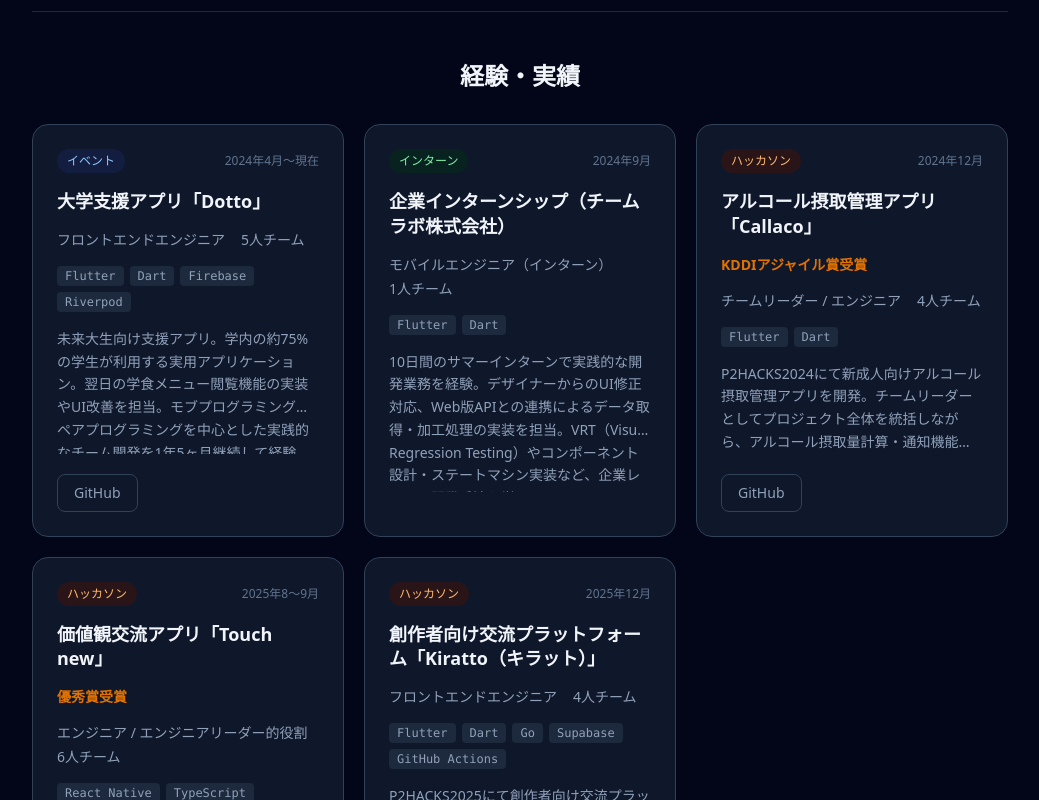
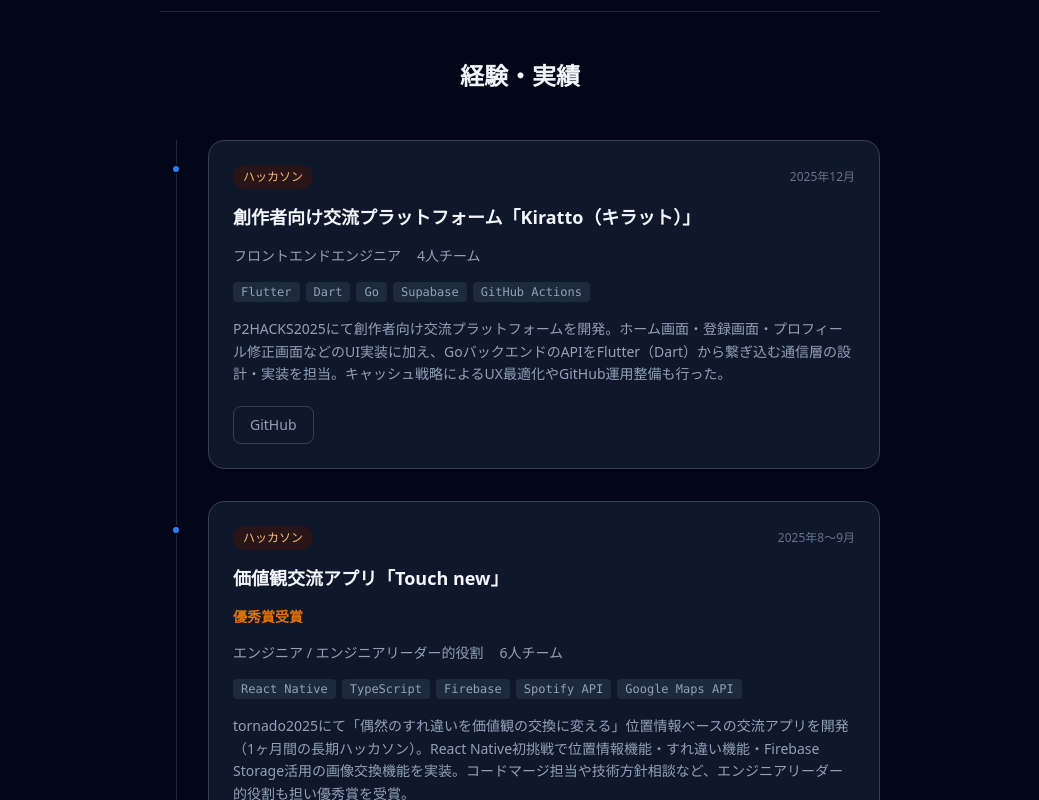
Before and after one commit to zakiPoteto/PortfolioWeb, a Next.js app: page / in a window 1280 px wide. Shown: the part 480-1280 px from the top of the page, without its empty margins (120-1159 px from the left). Built offline with nearby package versions, Linux system fonts and the light colour scheme.

Commit message:
feat: 経験セクションのレイアウト修正

```diff
--- a/src/components/ExperiencesSection.tsx
+++ b/src/components/ExperiencesSection.tsx
@@ -3,13 +3,19 @@ import ExperienceCard from "./ExperienceCard";
 
 export default function ExperiencesSection() {
   return (
-    <section className="max-w-5xl mx-auto px-6 pb-20">
+    <section className="max-w-3xl mx-auto px-6 pb-20">
       <div className="border-t border-slate-800 pt-12">
-        <h2 className="text-2xl font-bold mb-8 text-center">経験・実績</h2>
-        <div className="grid grid-cols-1 sm:grid-cols-2 lg:grid-cols-3 gap-5">
-          {experiences.map((exp) => (
-            <ExperienceCard key={exp.title} exp={exp} />
-          ))}
+        <h2 className="text-2xl font-bold mb-12 text-center">経験・実績</h2>
+        <div className="relative">
+          <div className="absolute left-4 top-0 bottom-0 w-px bg-slate-800" />
+          <div className="space-y-8">
+            {experiences.map((exp) => (
+              <div key={exp.title} className="relative pl-12">
+                <div className="absolute left-4 top-6 w-2.5 h-2.5 rounded-full bg-blue-500 border-2 border-slate-950 -translate-x-1/2" />
+                <ExperienceCard exp={exp} />
+              </div>
+            ))}
+          </div>
         </div>
       </div>
     </section>
--- a/src/data/experiences.ts
+++ b/src/data/experiences.ts
@@ -15,27 +15,29 @@ export type Experience = {
 
 export const experiences: Experience[] = [
   {
-    title: "大学支援アプリ「Dotto」",
-    date: "2024年4月〜現在",
-    category: "イベント",
-    techs: ["Flutter", "Dart", "Firebase", "Riverpod"],
+    title: "創作者向け交流プラットフォーム「Kiratto（キラット）」",
+    date: "2025年12月",
+    category: "ハッカソン",
+    techs: ["Flutter", "Dart", "Go", "Supabase", "GitHub Actions"],
     role: "フロントエンドエンジニア",
-    teamSize: 5,
+    teamSize: 4,
     summary:
-      "未来大生向け支援アプリ。学内の約75%の学生が利用する実用アプリケーション。翌日の学食メニュー閲覧機能の実装やUI改善を担当。モブプログラミング・ペアプログラミングを中心とした実践的なチーム開発を1年5ヶ月継続して経験。",
+      "P2HACKS2025にて創作者向け交流プラットフォームを開発。ホーム画面・登録画面・プロフィール修正画面などのUI実装に加え、GoバックエンドのAPIをFlutter（Dart）から繋ぎ込む通信層の設計・実装を担当。キャッシュ戦略によるUX最適化やGitHub運用整備も行った。",
     noteUrl: "#",
-    githubUrl: "https://github.com/fun-dotto/dotto",
+    githubUrl: "https://github.com/p2hacks2025/pre-12",
   },
   {
-    title: "企業インターンシップ（チームラボ株式会社）",
-    date: "2024年9月",
-    category: "インターン",
-    techs: ["Flutter", "Dart"],
-    role: "モバイルエンジニア（インターン）",
-    teamSize: 1,
+    title: "価値観交流アプリ「Touch new」",
+    date: "2025年8〜9月",
+    category: "ハッカソン",
+    techs: ["React Native", "TypeScript", "Firebase", "Spotify API", "Google Maps API"],
+    role: "エンジニア / エンジニアリーダー的役割",
+    teamSize: 6,
+    award: "優秀賞受賞",
     summary:
-      "10日間のサマーインターンで実践的な開発業務を経験。デザイナーからのUI修正対応、Web版APIとの連携によるデータ取得・加工処理の実装を担当。VRT（Visual Regression Testing）やコンポーネント設計・ステートマシン実装など、企業レベルの開発手法を学んだ。",
+      "tornado2025にて「偶然のすれ違いを価値観の交換に変える」位置情報ベースの交流アプリを開発（1ヶ月間の長期ハッカソン）。React Native初挑戦で位置情報機能・すれ違い機能・Firebase Storage活用の画像交換機能を実装。コードマージ担当や技術方針相談など、エンジニアリーダー的役割も担い優秀賞を受賞。",
     noteUrl: "#",
+    githubUrl: "https://github.com/tornado2025-05-momentum/Touch-new",
   },
   {
     title: "アルコール摂取管理アプリ「Callaco」",
@@ -51,28 +53,26 @@ export const experiences: Experience[] = [
     githubUrl: "https://github.com/p2hacks2024/pre-17",
   },
   {
-    title: "価値観交流アプリ「Touch new」",
-    date: "2025年8〜9月",
-    category: "ハッカソン",
-    techs: ["React Native", "TypeScript", "Firebase", "Spotify API", "Google Maps API"],
-    role: "エンジニア / エンジニアリーダー的役割",
-    teamSize: 6,
-    award: "優秀賞受賞",
+    title: "企業インターンシップ（チームラボ株式会社）",
+    date: "2024年9月",
+    category: "インターン",
+    techs: ["Flutter", "Dart"],
+    role: "モバイルエンジニア（インターン）",
+    teamSize: 1,
     summary:
-      "tornado2025にて「偶然のすれ違いを価値観の交換に変える」位置情報ベースの交流アプリを開発（1ヶ月間の長期ハッカソン）。React Native初挑戦で位置情報機能・すれ違い機能・Firebase Storage活用の画像交換機能を実装。コードマージ担当や技術方針相談など、エンジニアリーダー的役割も担い優秀賞を受賞。",
+      "10日間のサマーインターンで実践的な開発業務を経験。デザイナーからのUI修正対応、Web版APIとの連携によるデータ取得・加工処理の実装を担当。VRT（Visual Regression Testing）やコンポーネント設計・ステートマシン実装など、企業レベルの開発手法を学んだ。",
     noteUrl: "#",
-    githubUrl: "https://github.com/tornado2025-05-momentum/Touch-new",
   },
   {
-    title: "創作者向け交流プラットフォーム「Kiratto（キラット）」",
-    date: "2025年12月",
-    category: "ハッカソン",
-    techs: ["Flutter", "Dart", "Go", "Supabase", "GitHub Actions"],
+    title: "大学支援アプリ「Dotto」",
+    date: "2024年4月〜現在",
+    category: "イベント",
+    techs: ["Flutter", "Dart", "Firebase", "Riverpod"],
     role: "フロントエンドエンジニア",
-    teamSize: 4,
+    teamSize: 5,
     summary:
-      "P2HACKS2025にて創作者向け交流プラットフォームを開発。ホーム画面・登録画面・プロフィール修正画面などのUI実装に加え、GoバックエンドのAPIをFlutter（Dart）から繋ぎ込む通信層の設計・実装を担当。キャッシュ戦略によるUX最適化やGitHub運用整備も行った。",
+      "未来大生向け支援アプリ。学内の約75%の学生が利用する実用アプリケーション。翌日の学食メニュー閲覧機能の実装やUI改善を担当。モブプログラミング・ペアプログラミングを中心とした実践的なチーム開発を1年5ヶ月継続して経験。",
     noteUrl: "#",
-    githubUrl: "https://github.com/p2hacks2025/pre-12",
+    githubUrl: "https://github.com/fun-dotto/dotto",
   },
 ];
```
